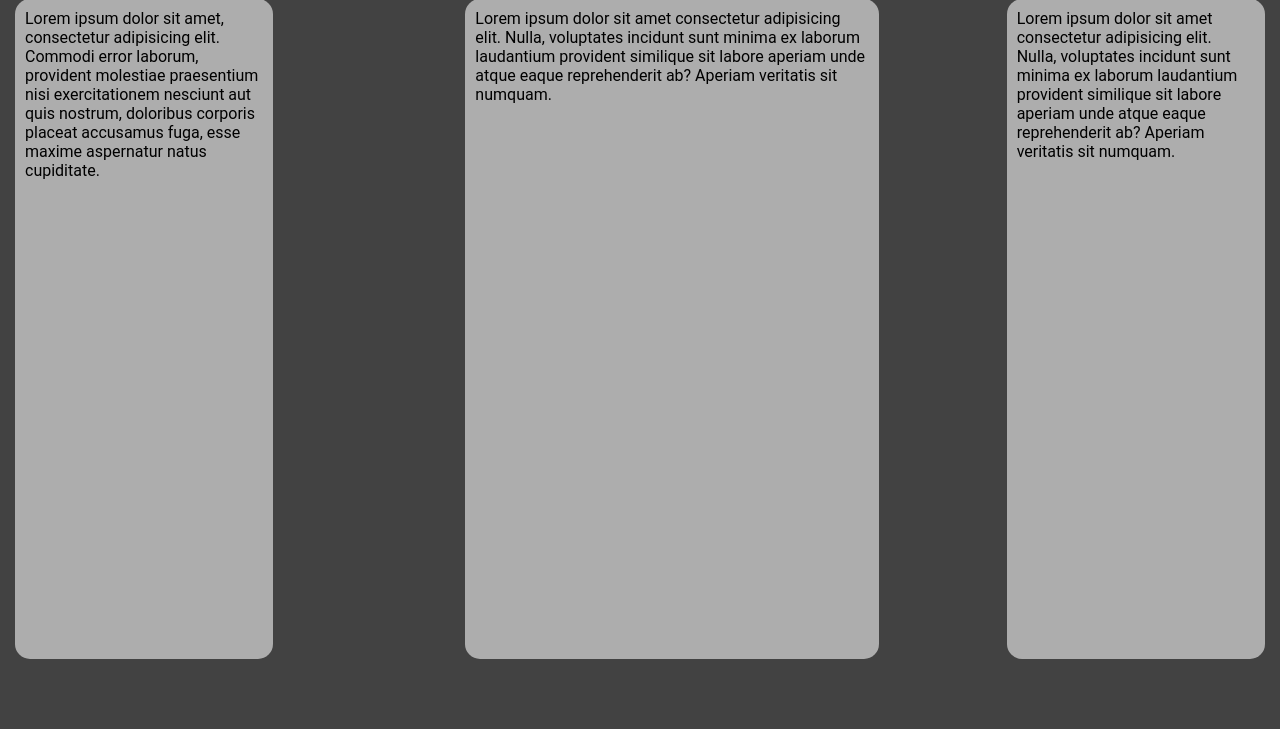
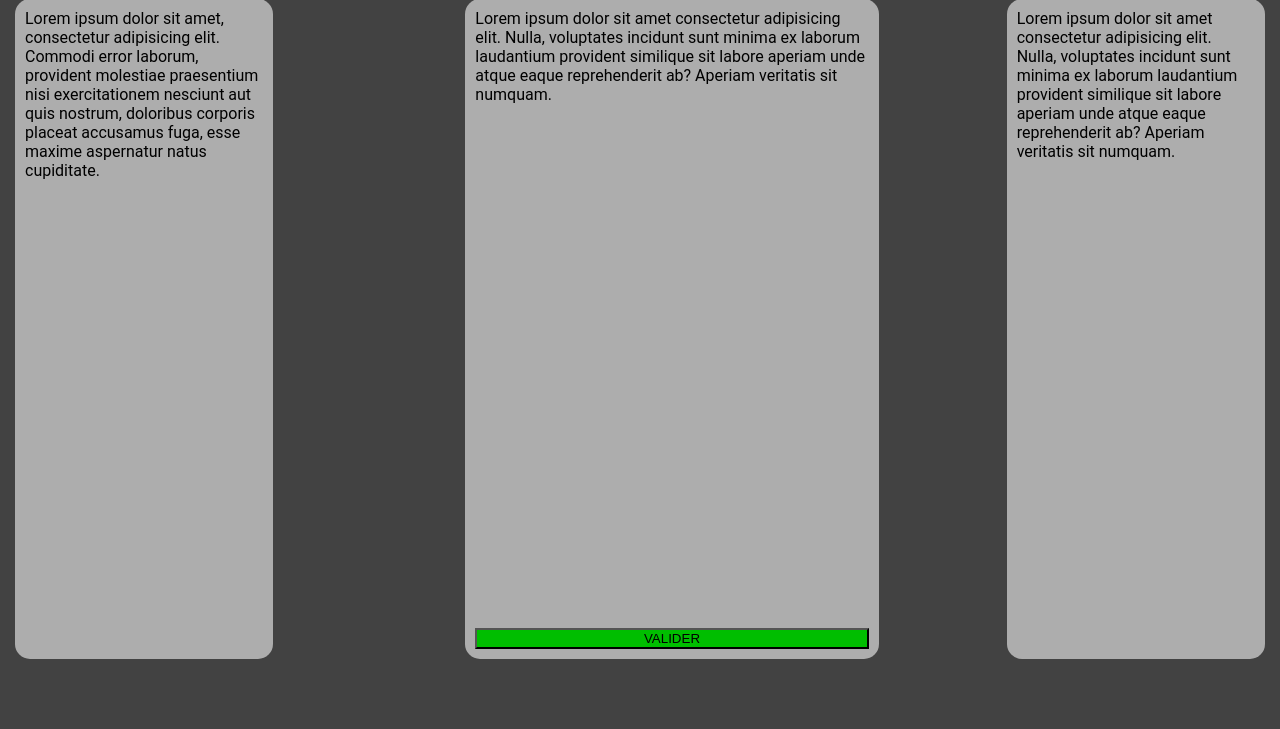
Before and after one commit to Ohpapy/sae-15, a PHP site: page /bp/bp.html in a window 1280 px wide. Shown: the part 71-800 px from the top of the page. Run offline with PHP 8.4, Linux system fonts and the light colour scheme.

Commit message:
14H25 04/03/2024

```diff
--- a/bp/bp.html
+++ b/bp/bp.html
@@ -13,6 +13,9 @@
         </div>
         <div class="center">
             Lorem ipsum dolor sit amet consectetur adipisicing elit. Nulla, voluptates incidunt sunt minima ex laborum laudantium provident similique sit labore aperiam unde atque eaque reprehenderit ab? Aperiam veritatis sit numquam.
+            <div class="valider">
+                <button class="button-valider">VALIDER</button>
+            </div>
         </div>
         <div class="right">
             Lorem ipsum dolor sit amet consectetur adipisicing elit. Nulla, voluptates incidunt sunt minima ex laborum laudantium provident similique sit labore aperiam unde atque eaque reprehenderit ab? Aperiam veritatis sit numquam.
--- a/css/bp.css
+++ b/css/bp.css
@@ -44,6 +44,9 @@ body {
     padding: 10px;
     height: 80vh;
     width: 33%;
+    display: flex;
+    flex-direction: column;
+    justify-content: space-between;
 }
 .right{
     background-color:  rgb(173, 173, 173);
@@ -54,3 +57,14 @@ body {
     margin-right: 15px;
     margin-left: 10%;
 }
+
+.button-valider {
+    margin-bottom: 0%;
+    background-color: #00be00;
+    color: rgb(0, 0, 0);
+    text-align: right;
+    text-decoration: none;
+    width: 100%;
+    text-align: center;
+    height: 100%;
+}
--- a/login/Login.html
+++ b/login/Login.html
@@ -9,17 +9,19 @@
 <body>
     <H1>Bienvenue !</H1>
     <div class="container">
+        <form method="post" action="Login.php">
             <div>
                 <h4>Nom utilisateur</h4>
-        <input type="text">
+                <input type="text" name="ton nom">
             </div>
             <div>
                 <h4>Mot de passe</h4>
-            <input type="password">
+                <input type="password" name="ton mdp">
             </div>
             <div class="connection">
                 <button class="button-connection"><h2>Connexion</h2></button>
             </div>
+        </form>
     </div>
 </body>
 </html>
```
Also changed, not shown: login/Login.php (added). Lines whose indentation alone changed are shown as unchanged.
